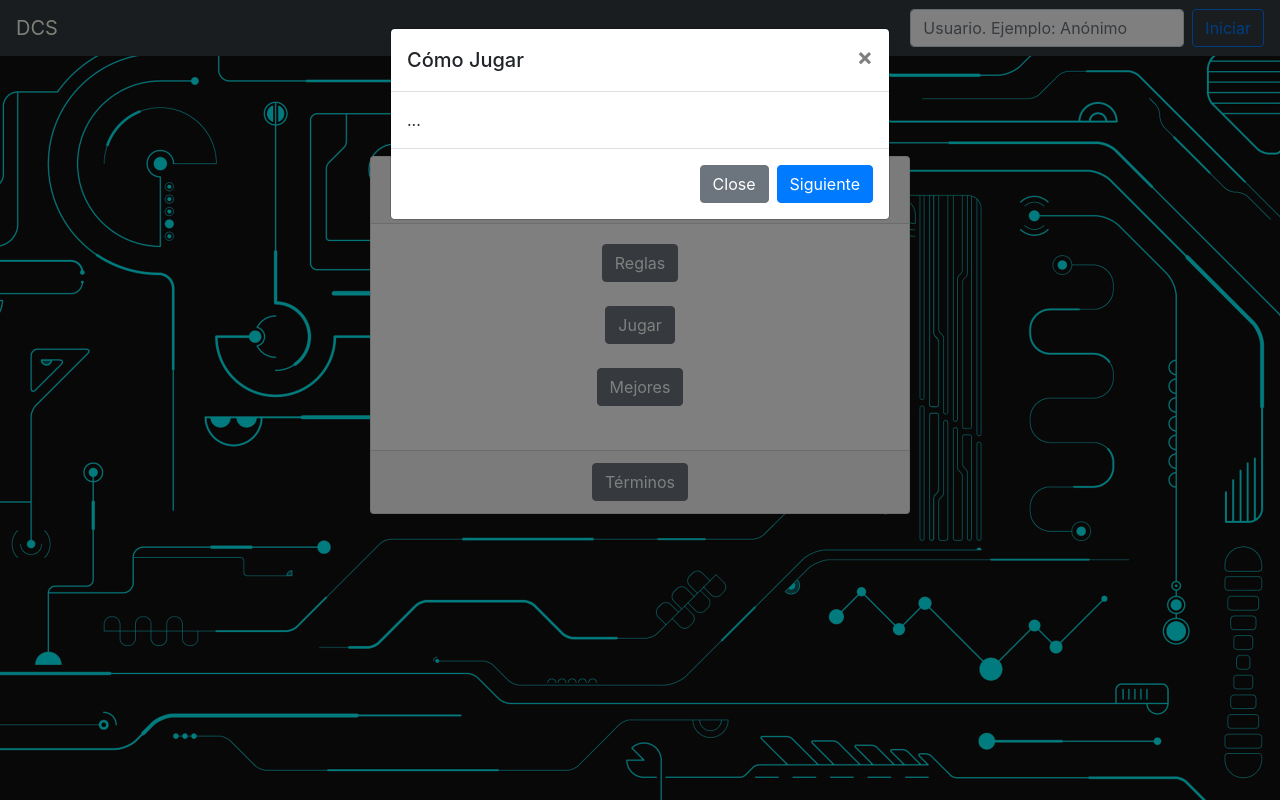
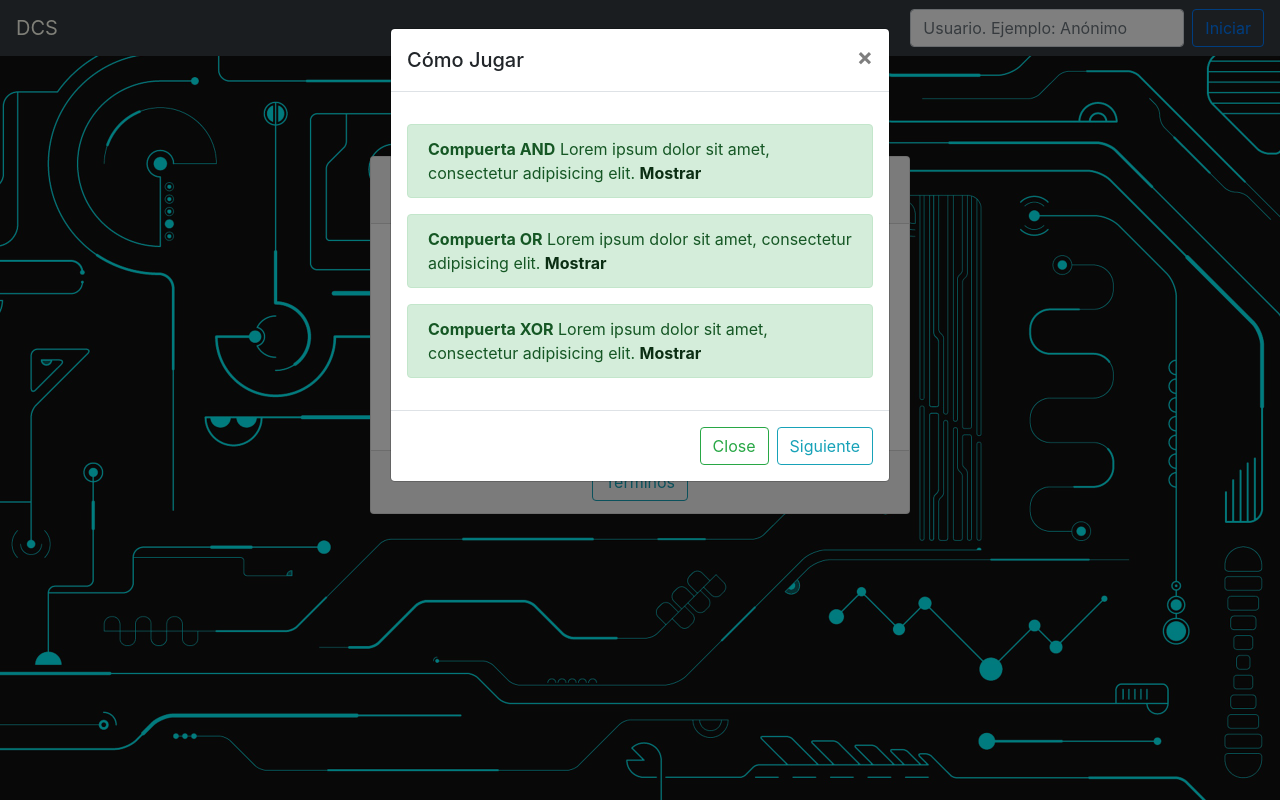
Before and after one commit to afcolindres/teoria, a website: page CDS-teoria/public/index.html in a window 1280 px wide. Both pictures are taken after a click on the button "Reglas". Drawn offline with Linux system fonts and the light colour scheme.

Commit message:
iniciando cambios

```diff
--- a/CDS-teoria/public/index.html
+++ b/CDS-teoria/public/index.html
@@ -30,12 +30,12 @@
                     <div class="card-body">
                         <!---<h5 class="card-title">Special title treatment</h5>
                         <p class="card-text">With supporting text below as a natural lead-in to additional content.</p>
-                        --><input type="button" class="btn btn-secondary" value="Reglas" data-toggle="modal" data-target="#rules"><br><br>
-                        <input type="button" class="btn btn-secondary" value="Jugar"><br><br>
-                        <input type="button" class="btn btn-secondary" value="Mejores"><br><br>
+                        --><input type="button" class="btn btn-outline-info" value="Reglas" data-toggle="modal" data-target="#rules"><br><br>
+                        <input type="button" class="btn btn-outline-info" value="Jugar"><br><br>
+                        <input type="button" class="btn btn-outline-info" value="Mejores"><br><br>
                     </div>
                     <div class="card-footer text-muted">
-                        <a href="#" class="btn btn-secondary">Términos</a>
+                        <a href="#" class="btn btn-outline-info">Términos</a>
                     </div>
                 </div>
                 <!--FIN MENU-->
@@ -51,11 +51,23 @@
                             </button>
                             </div>
                             <div class="modal-body">
-                                ...
+                                <div class="alert alert-success mt-3">
+
+                                    <strong>Compuerta AND</strong> Lorem ipsum dolor sit amet, consectetur adipisicing elit.
+                                    <a href="#" class="alert-link">Mostrar</a>
+                                </div>
+                                <div class="alert alert-success mt-3">
+                                    <strong>Compuerta OR</strong> Lorem ipsum dolor sit amet, consectetur adipisicing elit.
+                                    <a href="#" class="alert-link">Mostrar</a>
+                                </div>
+                                <div class="alert alert-success mt-3">
+                                    <strong>Compuerta XOR</strong> Lorem ipsum dolor sit amet, consectetur adipisicing elit.
+                                    <a href="#" class="alert-link">Mostrar</a>
+                                </div>
                             </div>
                             <div class="modal-footer">
-                                <button type="button" class="btn btn-secondary" data-dismiss="modal">Close</button>
-                                <button type="button" class="btn btn-primary">Siguiente</button>
+                                <button type="button" class="btn btn-outline-success" data-dismiss="modal">Close</button>
+                                <button type="button" class="btn btn-outline-info">Siguiente</button>
                             </div>
                         </div>
                     </div>
```
